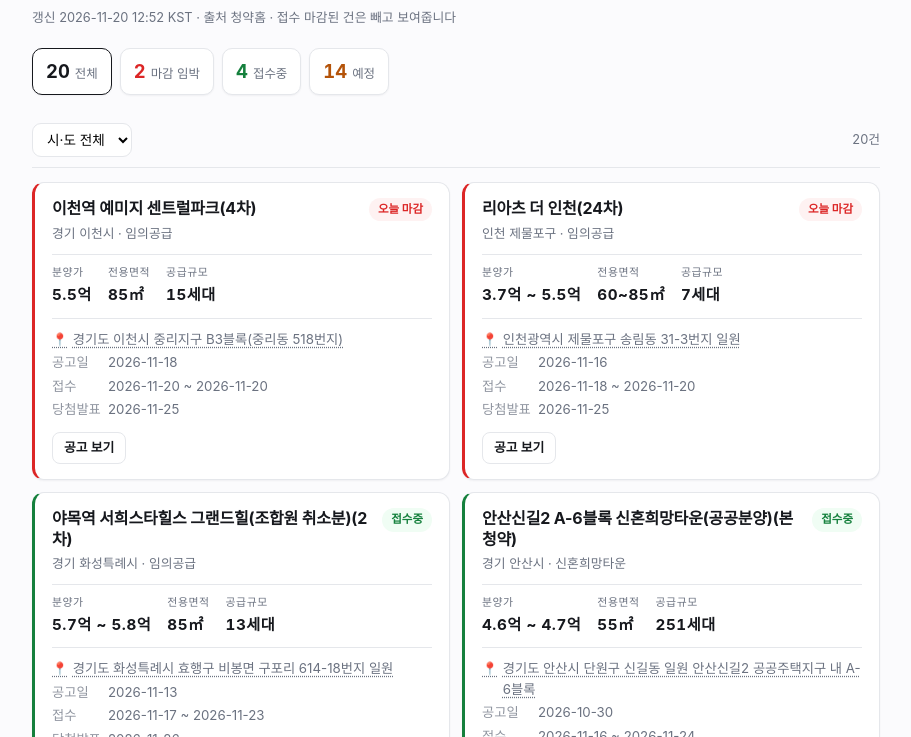
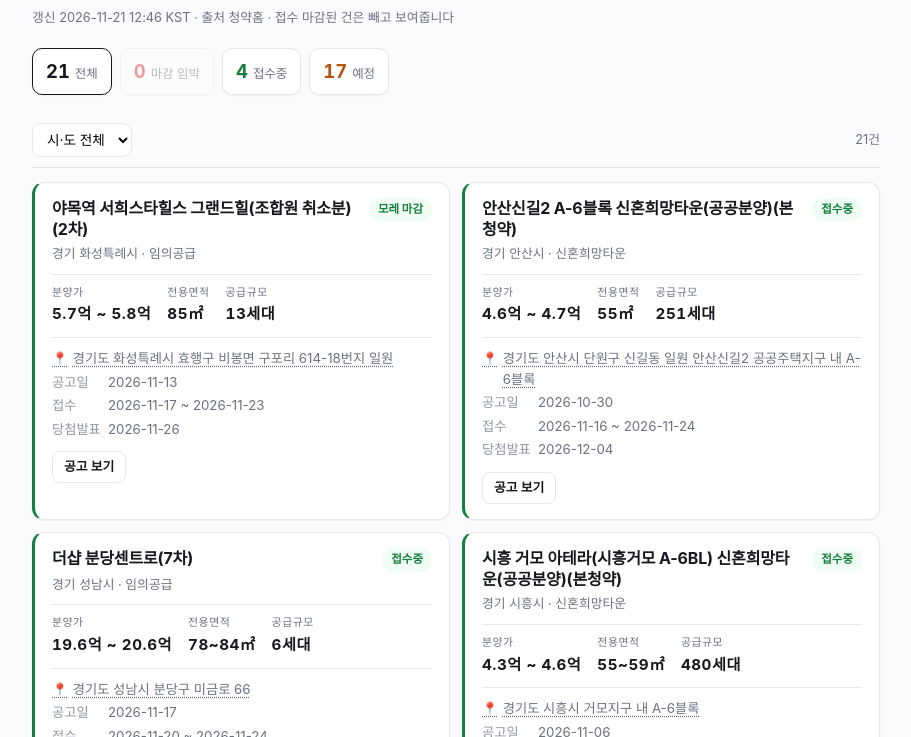
Before and after one commit to Jung-Yunho/cheongyak-alert, a plain HTML site: page docs/index.html in a window 1280 px wide. Shown: the part 63-800 px from the top of the page, without its empty margins (184-1095 px from the left). Drawn offline with Linux system fonts and the light colour scheme.

Commit message:
청약 갱신 2026-11-21 12:46

```diff
--- a/docs/index.html
+++ b/docs/index.html
@@ -117,17 +117,15 @@
 </style>
 <div class="wrap">
 <h1>청약 알림</h1>
-<div class="sub">갱신 2026-11-20 12:52 KST · 출처 청약홈 · 접수 마감된 건은 빼고 보여줍니다</div>
-<div class="stats"><button type="button" class="stat " data-status=""><b>20</b><span>전체</span></button><button type="button" class="stat s-urgent" data-status="urgent"><b>2</b><span>마감 임박</span></button><button type="button" class="stat s-open" data-status="open"><b>4</b><span>접수중</span></button><button type="button" class="stat s-soon" data-status="soon"><b>14</b><span>예정</span></button></div>
+<div class="sub">갱신 2026-11-21 12:46 KST · 출처 청약홈 · 접수 마감된 건은 빼고 보여줍니다</div>
+<div class="stats"><button type="button" class="stat " data-status=""><b>21</b><span>전체</span></button><button type="button" class="stat s-urgent" data-status="urgent"><b>0</b><span>마감 임박</span></button><button type="button" class="stat s-open" data-status="open"><b>4</b><span>접수중</span></button><button type="button" class="stat s-soon" data-status="soon"><b>17</b><span>예정</span></button></div>
 <div class="filter">
   <select id="sido"><option value="">시·도 전체</option></select>
   <select id="gugun"><option value="">시·군·구 전체</option></select>
   <span id="cnt"></span>
 </div>
 <div class="list">
-<div class="card urgent" data-status="urgent" data-sido="경기" data-gugun="이천시"><div class="head"><div class="name">이천역 예미지 센트럴파크(4차)</div><span class="tag t-urgent">오늘 마감</span></div><div class="where">경기 이천시 · 임의공급</div><div class="key"><div>분양가<strong>5.5억</strong></div><div>전용면적<strong>85㎡</strong></div><div>공급규모<strong>15세대</strong></div></div><div class="rows"><p><a class="map" href="https://map.naver.com/p/search/%EC%A4%91%EB%A6%AC%EB%8F%99%20518%EB%B2%88%EC%A7%80" target="_blank" rel="noopener" title="네이버 지도에서 보기"><span class="pin" aria-hidden="true">📍</span><span>경기도 이천시 중리지구 B3블록(중리동 518번지)</span></a></p><p><span class="k">공고일</span>2026-11-18</p><p><span class="k">접수</span>2026-11-20 ~ 2026-11-20</p><p><span class="k">당첨발표</span>2026-11-25</p></div><a class="notice" href="https://www.applyhome.co.kr/ai/aia/selectAPTRemndrLttotPblancDetailView.do?houseManageNo=2026940263&amp;pblancNo=2026940263" target="_blank" rel="noopener">공고 보기</a></div>
-<div class="card urgent" data-status="urgent" data-sido="인천" data-gugun="제물포구"><div class="head"><div class="name">리아츠 더 인천(24차)</div><span class="tag t-urgent">오늘 마감</span></div><div class="where">인천 제물포구 · 임의공급</div><div class="key"><div>분양가<strong>3.7억 ~ 5.5억</strong></div><div>전용면적<strong>60~85㎡</strong></div><div>공급규모<strong>7세대</strong></div></div><div class="rows"><p><a class="map" href="https://map.naver.com/p/search/%EC%9D%B8%EC%B2%9C%EA%B4%91%EC%97%AD%EC%8B%9C%20%EC%A0%9C%EB%AC%BC%ED%8F%AC%EA%B5%AC%20%EC%86%A1%EB%A6%BC%EB%8F%99%2031-3%EB%B2%88%EC%A7%80" target="_blank" rel="noopener" title="네이버 지도에서 보기"><span class="pin" aria-hidden="true">📍</span><span>인천광역시 제물포구 송림동 31-3번지 일원</span></a></p><p><span class="k">공고일</span>2026-11-16</p><p><span class="k">접수</span>2026-11-18 ~ 2026-11-20</p><p><span class="k">당첨발표</span>2026-11-25</p></div><a class="notice" href="https://www.applyhome.co.kr/ai/aia/selectAPTRemndrLttotPblancDetailView.do?houseManageNo=2026940262&amp;pblancNo=2026940262" target="_blank" rel="noopener">공고 보기</a></div>
-<div class="card open" data-status="open" data-sido="경기" data-gugun="화성특례시"><div class="head"><div class="name">야목역 서희스타힐스 그랜드힐(조합원 취소분)(2차)</div><span class="tag t-open">접수중</span></div><div class="where">경기 화성특례시 · 임의공급</div><div class="key"><div>분양가<strong>5.7억 ~ 5.8억</strong></div><div>전용면적<strong>85㎡</strong></div><div>공급규모<strong>13세대</strong></div></div><div class="rows"><p><a class="map" href="https://map.naver.com/p/search/%EA%B2%BD%EA%B8%B0%EB%8F%84%20%ED%99%94%EC%84%B1%ED%8A%B9%EB%A1%80%EC%8B%9C%20%ED%9A%A8%ED%96%89%EA%B5%AC%20%EB%B9%84%EB%B4%89%EB%A9%B4%20%EA%B5%AC%ED%8F%AC%EB%A6%AC%20614-18%EB%B2%88%EC%A7%80" target="_blank" rel="noopener" title="네이버 지도에서 보기"><span class="pin" aria-hidden="true">📍</span><span>경기도 화성특례시 효행구 비봉면 구포리 614-18번지 일원</span></a></p><p><span class="k">공고일</span>2026-11-13</p><p><span class="k">접수</span>2026-11-17 ~ 2026-11-23</p><p><span class="k">당첨발표</span>2026-11-26</p></div><a class="notice" href="https://www.applyhome.co.kr/ai/aia/selectAPTRemndrLttotPblancDetailView.do?houseManageNo=2026940249&amp;pblancNo=2026940249" target="_blank" rel="noopener">공고 보기</a></div>
+<div class="card open" data-status="open" data-sido="경기" data-gugun="화성특례시"><div class="head"><div class="name">야목역 서희스타힐스 그랜드힐(조합원 취소분)(2차)</div><span class="tag t-open">모레 마감</span></div><div class="where">경기 화성특례시 · 임의공급</div><div class="key"><div>분양가<strong>5.7억 ~ 5.8억</strong></div><div>전용면적<strong>85㎡</strong></div><div>공급규모<strong>13세대</strong></div></div><div class="rows"><p><a class="map" href="https://map.naver.com/p/search/%EA%B2%BD%EA%B8%B0%EB%8F%84%20%ED%99%94%EC%84%B1%ED%8A%B9%EB%A1%80%EC%8B%9C%20%ED%9A%A8%ED%96%89%EA%B5%AC%20%EB%B9%84%EB%B4%89%EB%A9%B4%20%EA%B5%AC%ED%8F%AC%EB%A6%AC%20614-18%EB%B2%88%EC%A7%80" target="_blank" rel="noopener" title="네이버 지도에서 보기"><span class="pin" aria-hidden="true">📍</span><span>경기도 화성특례시 효행구 비봉면 구포리 614-18번지 일원</span></a></p><p><span class="k">공고일</span>2026-11-13</p><p><span class="k">접수</span>2026-11-17 ~ 2026-11-23</p><p><span class="k">당첨발표</span>2026-11-26</p></div><a class="notice" href="https://www.applyhome.co.kr/ai/aia/selectAPTRemndrLttotPblancDetailView.do?houseManageNo=2026940249&amp;pblancNo=2026940249" target="_blank" rel="noopener">공고 보기</a></div>
 <div class="card open" data-status="open" data-sido="경기" data-gugun="안산시"><div class="head"><div class="name">안산신길2 A-6블록 신혼희망타운(공공분양)(본청약)</div><span class="tag t-open">접수중</span></div><div class="where">경기 안산시 · 신혼희망타운</div><div class="key"><div>분양가<strong>4.6억 ~ 4.7억</strong></div><div>전용면적<strong>55㎡</strong></div><div>공급규모<strong>251세대</strong></div></div><div class="rows"><p><a class="map" href="https://map.naver.com/p/search/%EA%B2%BD%EA%B8%B0%EB%8F%84%20%EC%95%88%EC%82%B0%EC%8B%9C%20%EB%8B%A8%EC%9B%90%EA%B5%AC%20%EC%8B%A0%EA%B8%B8%EB%8F%99%20%EC%95%88%EC%82%B0%EC%8B%A0%EA%B8%B82%20%EA%B3%B5%EA%B3%B5%EC%A3%BC%ED%83%9D%EC%A7%80%EA%B5%AC" target="_blank" rel="noopener" title="네이버 지도에서 보기"><span class="pin" aria-hidden="true">📍</span><span>경기도 안산시 단원구 신길동 일원 안산신길2 공공주택지구 내 A-6블록</span></a></p><p><span class="k">공고일</span>2026-10-30</p><p><span class="k">접수</span>2026-11-16 ~ 2026-11-24</p><p><span class="k">당첨발표</span>2026-12-04</p></div><a class="notice" href="https://www.applyhome.co.kr/ai/aia/selectAPTLttotPblancDetail.do?houseManageNo=2026820013&amp;pblancNo=2026820013" target="_blank" rel="noopener">공고 보기</a></div>
 <div class="card open" data-status="open" data-sido="경기" data-gugun="성남시"><div class="head"><div class="name">더샵 분당센트로(7차)</div><span class="tag t-open">접수중</span></div><div class="where">경기 성남시 · 임의공급</div><div class="key"><div>분양가<strong>19.6억 ~ 20.6억</strong></div><div>전용면적<strong>78~84㎡</strong></div><div>공급규모<strong>6세대</strong></div></div><div class="rows"><p><a class="map" href="https://map.naver.com/p/search/%EA%B2%BD%EA%B8%B0%EB%8F%84%20%EC%84%B1%EB%82%A8%EC%8B%9C%20%EB%B6%84%EB%8B%B9%EA%B5%AC%20%EB%AF%B8%EA%B8%88%EB%A1%9C%2066" target="_blank" rel="noopener" title="네이버 지도에서 보기"><span class="pin" aria-hidden="true">📍</span><span>경기도 성남시 분당구 미금로 66</span></a></p><p><span class="k">공고일</span>2026-11-17</p><p><span class="k">접수</span>2026-11-20 ~ 2026-11-24</p><p><span class="k">당첨발표</span>2026-11-27</p></div><a class="notice" href="https://www.applyhome.co.kr/ai/aia/selectAPTRemndrLttotPblancDetailView.do?houseManageNo=2026940260&amp;pblancNo=2026940260" target="_blank" rel="noopener">공고 보기</a></div>
 <div class="card open" data-status="open" data-sido="경기" data-gugun="시흥시"><div class="head"><div class="name">시흥 거모 아테라(시흥거모 A-6BL) 신혼희망타운(공공분양)(본청약)</div><span class="tag t-open">접수중</span></div><div class="where">경기 시흥시 · 신혼희망타운</div><div class="key"><div>분양가<strong>4.3억 ~ 4.6억</strong></div><div>전용면적<strong>55~59㎡</strong></div><div>공급규모<strong>480세대</strong></div></div><div class="rows"><p><a class="map" href="https://map.naver.com/p/search/%EA%B2%BD%EA%B8%B0%EB%8F%84%20%EC%8B%9C%ED%9D%A5%EC%8B%9C%20%EA%B1%B0%EB%AA%A8%EC%A7%80%EA%B5%AC" target="_blank" rel="noopener" title="네이버 지도에서 보기"><span class="pin" aria-hidden="true">📍</span><span>경기도 시흥시 거모지구 내 A-6블록</span></a></p><p><span class="k">공고일</span>2026-11-06</p><p><span class="k">접수</span>2026-11-16 ~ 2026-11-27</p><p><span class="k">당첨발표</span>2026-12-08</p></div><a class="notice" href="https://www.applyhome.co.kr/ai/aia/selectAPTLttotPblancDetail.do?houseManageNo=2026820015&amp;pblancNo=2026820015" target="_blank" rel="noopener">공고 보기</a></div>
@@ -141,8 +139,11 @@
 <div class="card soon" data-status="soon" data-sido="경기" data-gugun="광명시"><div class="head"><div class="name">광명 시티프라디움 에듀하임</div><span class="tag t-soon">예정</span></div><div class="where">경기 광명시 · 임의공급</div><div class="key"><div>분양가<strong>11.8억</strong></div><div>전용면적<strong>85㎡</strong></div><div>공급규모<strong>30세대</strong></div></div><div class="rows"><p><a class="map" href="https://map.naver.com/p/search/%EA%B2%BD%EA%B8%B0%EB%8F%84%20%EA%B4%91%EB%AA%85%EC%8B%9C%20%EC%86%8C%ED%95%98%EB%8F%99" target="_blank" rel="noopener" title="네이버 지도에서 보기"><span class="pin" aria-hidden="true">📍</span><span>경기도 광명시 소하동 광명 구름산지구 도시개발사업지구 A6BL</span></a></p><p><span class="k">공고일</span>2026-11-18</p><p><span class="k">접수</span>2026-11-23 ~ 2026-11-23</p><p><span class="k">당첨발표</span>2026-11-26</p></div><a class="notice" href="https://www.applyhome.co.kr/ai/aia/selectAPTRemndrLttotPblancDetailView.do?houseManageNo=2026940255&amp;pblancNo=2026940255" target="_blank" rel="noopener">공고 보기</a></div>
 <div class="card soon" data-status="soon" data-sido="인천" data-gugun="검단신도시"><div class="head"><div class="name">인천 검단신도시 AB13블록 호반써밋Ⅲ</div><span class="tag t-soon">예정</span></div><div class="where">인천 검단신도시 · 무순위</div><div class="key"><div>분양가<strong>6.4억</strong></div><div>전용면적<strong>98㎡</strong></div><div>공급규모<strong>1세대</strong></div></div><div class="rows"><p><a class="map" href="https://map.naver.com/p/search/%EC%9D%B8%EC%B2%9C%EA%B4%91%EC%97%AD%EC%8B%9C%20%EA%B2%80%EB%8B%A8%EA%B5%AC%20%EC%9D%B4%EC%9D%8C4%EB%A1%9C%20101" target="_blank" rel="noopener" title="네이버 지도에서 보기"><span class="pin" aria-hidden="true">📍</span><span>인천 검단신도시 AB13블록 호반써밋 아라 (인천광역시 검단구 이음4로 101)</span></a></p><p><span class="k">공고일</span>2026-11-19</p><p><span class="k">접수</span>2026-11-24 ~ 2026-11-24</p><p><span class="k">당첨발표</span>2026-11-27</p></div><a class="notice" href="https://www.applyhome.co.kr/ai/aia/selectAPTRemndrLttotPblancDetailView.do?houseManageNo=2026910307&amp;pblancNo=2026910307" target="_blank" rel="noopener">공고 보기</a></div>
 <div class="card soon" data-status="soon" data-sido="인천" data-gugun="부평구"><div class="head"><div class="name">산곡역자이힐스테이트앤하늘채</div><span class="tag t-soon">예정</span></div><div class="where">인천 부평구 · 무순위</div><div class="key"><div>분양가<strong>5.6억 ~ 10.2억</strong></div><div>전용면적<strong>50~85㎡</strong></div><div>공급규모<strong>550세대</strong></div></div><div class="rows"><p><a class="map" href="https://map.naver.com/p/search/%EC%9D%B8%EC%B2%9C%EA%B4%91%EC%97%AD%EC%8B%9C%20%EB%B6%80%ED%8F%89%EA%B5%AC%20%EC%82%B0%EA%B3%A1%EB%8F%99%2010%EB%B2%88%EC%A7%80" target="_blank" rel="noopener" title="네이버 지도에서 보기"><span class="pin" aria-hidden="true">📍</span><span>인천광역시 부평구 산곡동 10번지 일원(산곡6 주택재개발정비사업)</span></a></p><p><span class="k">공고일</span>2026-11-19</p><p><span class="k">접수</span>2026-11-24 ~ 2026-11-24</p><p><span class="k">당첨발표</span>2026-11-27</p></div><a class="notice" href="https://www.applyhome.co.kr/ai/aia/selectAPTRemndrLttotPblancDetailView.do?houseManageNo=2026910300&amp;pblancNo=2026910300" target="_blank" rel="noopener">공고 보기</a></div>
+<div class="card soon" data-status="soon" data-sido="경기" data-gugun="용인시"><div class="head"><div class="name">용인 고림 동문 디 이스트</div><span class="tag t-soon">예정</span></div><div class="where">경기 용인시 · 임의공급</div><div class="key"><div>분양가<strong>6.7억 ~ 7.2억</strong></div><div>전용면적<strong>76~85㎡</strong></div><div>공급규모<strong>23세대</strong></div></div><div class="rows"><p><a class="map" href="https://map.naver.com/p/search/%EA%B2%BD%EA%B8%B0%EB%8F%84%20%EC%9A%A9%EC%9D%B8%EC%8B%9C%20%EC%B2%98%EC%9D%B8%EA%B5%AC%20%EA%B3%A0%EB%A6%BC%EB%8F%99%20620%EB%B2%88%EC%A7%80" target="_blank" rel="noopener" title="네이버 지도에서 보기"><span class="pin" aria-hidden="true">📍</span><span>경기도 용인시 처인구 고림동 620번지 일원</span></a></p><p><span class="k">공고일</span>2026-11-20</p><p><span class="k">접수</span>2026-11-24 ~ 2026-11-24</p><p><span class="k">당첨발표</span>2026-11-27</p></div><a class="notice" href="https://www.applyhome.co.kr/ai/aia/selectAPTRemndrLttotPblancDetailView.do?houseManageNo=2026940264&amp;pblancNo=2026940264" target="_blank" rel="noopener">공고 보기</a></div>
+<div class="card soon" data-status="soon" data-sido="경기" data-gugun="부천시"><div class="head"><div class="name">중앙하이츠 원종역(4차)</div><span class="tag t-soon">예정</span></div><div class="where">경기 부천시 · 임의공급</div><div class="key"><div>분양가<strong>4.6억 ~ 5.3억</strong></div><div>전용면적<strong>60~68㎡</strong></div><div>공급규모<strong>10세대</strong></div></div><div class="rows"><p><a class="map" href="https://map.naver.com/p/search/%EA%B2%BD%EA%B8%B0%EB%8F%84%20%EB%B6%80%EC%B2%9C%EC%8B%9C%20%EC%98%A4%EC%A0%95%EA%B5%AC%20%EC%9B%90%EC%A2%85%EB%8F%99%20276-2" target="_blank" rel="noopener" title="네이버 지도에서 보기"><span class="pin" aria-hidden="true">📍</span><span>경기도 부천시 오정구 원종동 276-2</span></a></p><p><span class="k">공고일</span>2026-11-20</p><p><span class="k">접수</span>2026-11-24 ~ 2026-11-26</p><p><span class="k">당첨발표</span>2026-12-01</p></div><a class="notice" href="https://www.applyhome.co.kr/ai/aia/selectAPTRemndrLttotPblancDetailView.do?houseManageNo=2026940258&amp;pblancNo=2026940258" target="_blank" rel="noopener">공고 보기</a></div>
 <div class="card soon" data-status="soon" data-sido="서울" data-gugun="강동구"><div class="head"><div class="name">강동한강 디에트르</div><span class="tag t-soon">예정</span></div><div class="where">서울 강동구 · 임의공급</div><div class="key"><div>분양가<strong>11.4억 ~ 14.2억</strong></div><div>전용면적<strong>60~80㎡</strong></div><div>공급규모<strong>13세대</strong></div></div><div class="rows"><p><a class="map" href="https://map.naver.com/p/search/%EC%84%9C%EC%9A%B8%ED%8A%B9%EB%B3%84%EC%8B%9C%20%EA%B0%95%EB%8F%99%EA%B5%AC%20%EC%95%94%EC%82%AC%EB%8F%99%20447-8%EB%B2%88%EC%A7%80" target="_blank" rel="noopener" title="네이버 지도에서 보기"><span class="pin" aria-hidden="true">📍</span><span>서울특별시 강동구 암사동 447-8번지</span></a></p><p><span class="k">공고일</span>2026-11-19</p><p><span class="k">접수</span>2026-11-24 ~ 2026-11-25</p><p><span class="k">당첨발표</span>2026-11-30</p></div><a class="notice" href="https://www.applyhome.co.kr/ai/aia/selectAPTRemndrLttotPblancDetailView.do?houseManageNo=2026940257&amp;pblancNo=2026940257" target="_blank" rel="noopener">공고 보기</a></div>
 <div class="card soon" data-status="soon" data-sido="서울" data-gugun="종로구"><div class="head"><div class="name">경희궁 에피트</div><span class="tag t-soon">예정</span></div><div class="where">서울 종로구 · APT</div><div class="key"><div>분양가<strong>19.0억 ~ 25.7억</strong></div><div>전용면적<strong>60~85㎡</strong></div><div>공급규모<strong>134세대</strong></div></div><div class="rows"><p><a class="map" href="https://map.naver.com/p/search/%EC%84%9C%EC%9A%B8%ED%8A%B9%EB%B3%84%EC%8B%9C%20%EC%A2%85%EB%A1%9C%EA%B5%AC%20%EA%B5%90%EB%82%A8%EB%8F%99%2028%EB%B2%88%EC%A7%80" target="_blank" rel="noopener" title="네이버 지도에서 보기"><span class="pin" aria-hidden="true">📍</span><span>서울특별시 종로구 교남동 28번지 일원</span></a></p><p><span class="k">공고일</span>2026-11-13</p><p><span class="k">접수</span>2026-11-25 ~ 2026-11-30</p><p><span class="k">당첨발표</span>2026-12-04</p></div><a class="notice" href="https://www.applyhome.co.kr/ai/aia/selectAPTLttotPblancDetail.do?houseManageNo=2026000505&amp;pblancNo=2026000505" target="_blank" rel="noopener">공고 보기</a></div>
+<div class="card soon" data-status="soon" data-sido="경기" data-gugun="부천시"><div class="head"><div class="name">소사 휴먼빌</div><span class="tag t-soon">예정</span></div><div class="where">경기 부천시 · APT</div><div class="key"><div>분양가<strong>4.9억 ~ 7.9억</strong></div><div>전용면적<strong>59~85㎡</strong></div><div>공급규모<strong>45세대</strong></div></div><div class="rows"><p><a class="map" href="https://map.naver.com/p/search/%EA%B2%BD%EA%B8%B0%EB%8F%84%20%EB%B6%80%EC%B2%9C%EC%8B%9C%20%EC%86%8C%EC%82%AC%EA%B5%AC%20%EC%86%8C%EC%82%AC%EB%B3%B8%EB%8F%99%20277-30%EB%B2%88%EC%A7%80" target="_blank" rel="noopener" title="네이버 지도에서 보기"><span class="pin" aria-hidden="true">📍</span><span>경기도 부천시 소사구 소사본동 277-30번지 일원</span></a></p><p><span class="k">공고일</span>2026-11-20</p><p><span class="k">접수</span>2026-11-30 ~ 2026-12-02</p><p><span class="k">당첨발표</span>2026-12-08</p></div><a class="notice" href="https://www.applyhome.co.kr/ai/aia/selectAPTLttotPblancDetail.do?houseManageNo=2026000591&amp;pblancNo=2026000591" target="_blank" rel="noopener">공고 보기</a></div>
 <div class="card soon" data-status="soon" data-sido="경기" data-gugun="고양시"><div class="head"><div class="name">고양 한신더휴 퍼스트원</div><span class="tag t-soon">예정</span></div><div class="where">경기 고양시 · APT</div><div class="key"><div>분양가<strong>6.4억 ~ 8.5억</strong></div><div>전용면적<strong>60~85㎡</strong></div><div>공급규모<strong>102세대</strong></div></div><div class="rows"><p><a class="map" href="https://map.naver.com/p/search/%EA%B2%BD%EA%B8%B0%EB%8F%84%20%EA%B3%A0%EC%96%91%EC%8B%9C%20%EB%8D%95%EC%96%91%EA%B5%AC%20%ED%96%89%EC%8B%A0%EB%8F%99%20173-1%EB%B2%88%EC%A7%80" target="_blank" rel="noopener" title="네이버 지도에서 보기"><span class="pin" aria-hidden="true">📍</span><span>경기도 고양시 덕양구 행신동 173-1번지 일원</span></a></p><p><span class="k">공고일</span>2026-11-19</p><p><span class="k">접수</span>2026-11-30 ~ 2026-12-02</p><p><span class="k">당첨발표</span>2026-12-09</p></div><a class="notice" href="https://www.applyhome.co.kr/ai/aia/selectAPTLttotPblancDetail.do?houseManageNo=2026000585&amp;pblancNo=2026000585" target="_blank" rel="noopener">공고 보기</a></div>
 <div class="card soon" data-status="soon" data-sido="경기" data-gugun="남양주시"><div class="head"><div class="name">왕숙 한신더휴 센텀(남양주 왕숙 A-17BL) 공공분양주택</div><span class="tag t-soon">예정</span></div><div class="where">경기 남양주시 · APT</div><div class="key"><div>분양가<strong>6.0억 ~ 6.1억</strong></div><div>전용면적<strong>59~60㎡</strong></div><div>공급규모<strong>379세대</strong></div></div><div class="rows"><p><a class="map" href="https://map.naver.com/p/search/%EA%B2%BD%EA%B8%B0%EB%8F%84%20%EB%82%A8%EC%96%91%EC%A3%BC%EC%8B%9C%20%EC%A7%84%EA%B1%B4%EC%9D%8D" target="_blank" rel="noopener" title="네이버 지도에서 보기"><span class="pin" aria-hidden="true">📍</span><span>경기도 남양주시 진건읍 진관리 일원 남양주 왕숙 공공주택지구 A-17BL</span></a></p><p><span class="k">공고일</span>2026-11-19</p><p><span class="k">접수</span>2026-11-30 ~ 2026-12-02</p><p><span class="k">당첨발표</span>2026-12-08</p></div><a class="notice" href="https://www.applyhome.co.kr/ai/aia/selectAPTLttotPblancDetail.do?houseManageNo=2026000575&amp;pblancNo=2026000575" target="_blank" rel="noopener">공고 보기</a></div>
 </div>
```
Also changed, not shown: seen.txt.
